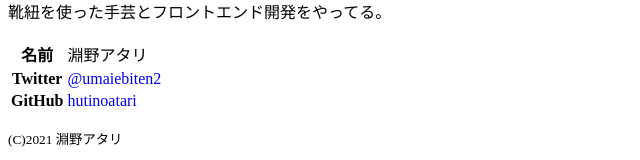
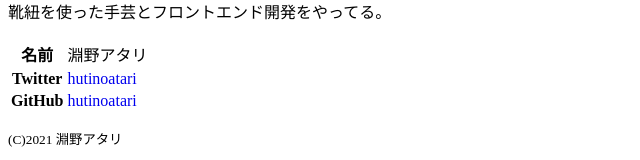
Before and after one commit to hutinoatari/hutinoatari.github.io, a Next.js app: page /about in a window 1280 px wide. Shown: the part 175-335 px from the top of the page, without its empty margins (0-640 px from the left). Built offline with nearby package versions, Linux system fonts and the light colour scheme.

Commit message:
TwitterのIDの変更に対応

```diff
--- a/src/pages/about.tsx
+++ b/src/pages/about.tsx
@@ -22,8 +22,8 @@ const AboutPage: FC<{}> = () => {
                             <th>Twitter</th>
                             <td>
                                 <ExternalLink
-                                    title="@umaiebiten2"
-                                    url="https://twitter.com/umaiebiten2"
+                                    title="hutinoatari"
+                                    url="https://twitter.com/hutinoatari"
                                 />
                             </td>
                         </tr>
```
